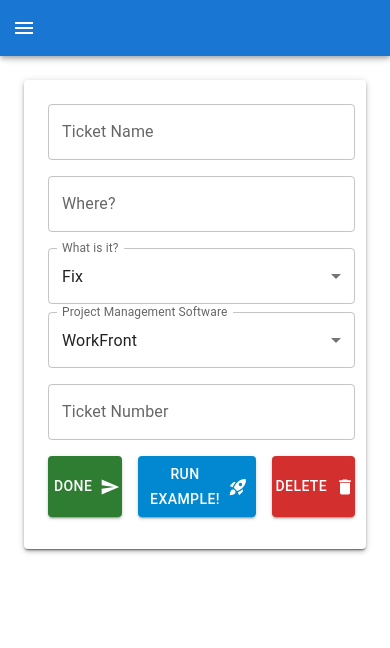
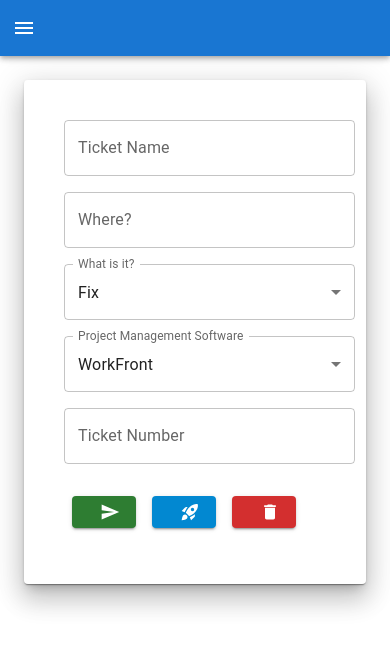
Before and after one commit to AlbertoSAP/NameBranchReact, a React (Create React App) app: page / in a window 390 px wide. Shown: the top 648 px of the page. Built offline with nearby package versions, Linux system fonts and the light colour scheme.

Commit message:
makes the form to create responsive branches

```diff
--- a/src/Components/CardComponent.tsx
+++ b/src/Components/CardComponent.tsx
@@ -3,6 +3,7 @@ import {
   Button,
   Card,
   CardContent,
+  Grid,
   Paper,
   Stack,
   TextField,
@@ -12,6 +13,7 @@ import SelectComponent from "../Shared/SelectComponent";
 import DeleteIcon from "@mui/icons-material/Delete";
 import SendIcon from "@mui/icons-material/Send";
 import { RocketLaunch } from "@mui/icons-material";
+import useScreenSize from "../Hooks/useScreenSize";
 
 const optionTypeTicket = [
   { name: "Fix", value: "fix" },
@@ -22,52 +24,82 @@ const optionTypeTicket = [
 const optionPMS = [{ name: "WorkFront", value: "WF" }];
 
 const CardComponent = () => {
+
+  const { width } = useScreenSize()
+
   return (
-    <Paper elevation={3}>
+    <Paper elevation={16} sx={{}}>
       <Card sx={{ minWidth: "100%" }}>
         <CardContent>
           <Box
             component="form"
             sx={{
               "& > :not(style)": { m: 1, width: "99%" },
+              flexGrow: 1,
             }}
             noValidate
             autoComplete="off"
           >
+            <Grid
+              container
+              spacing={{ xs: 2, md: 3 }}
+              columns={{ xs: 4, sm: 8, md: 12 }}
+            >
+              <Grid item xs={12} sm={12} md={12} key={1}>
                 <TextField
                   id="outlined-basic"
                   name="ticketName"
                   label="Ticket Name"
                   variant="outlined"
+                  sx={{
+                    width:'100%'
+                  }}
                 />
+              </Grid>
+              <Grid item xs={12} sm={4} md={6} key={1}>
                 <TextField
                   id="outlined-basic"
                   name="WhereWork"
                   label="Where?"
                   variant="outlined"
+                  sx={{
+                    width:'100%'
+                  }}
                 />
+              </Grid>
+              <Grid item xs={12} sm={4} md={6} key={1}>
                 <SelectComponent
                   selectLabel="What is it?"
                   mapOption={optionTypeTicket}
                 />
+              </Grid>
+              <Grid item xs={12} sm={4} md={6} key={1}>
                 <SelectComponent
                   selectLabel="Project Management Software"
                   mapOption={optionPMS}
                 />
+              </Grid>
+              <Grid item xs={12} sm={4} md={6} key={1}>
                 <TextField
                   id="outlined-basic"
                   label="Ticket Number"
                   variant="outlined"
                   type="number"
+                  sx={{
+                    width:'100%'
+                  }}
                 />
-            <Stack direction="row" spacing={2}>
+              </Grid>
+            </Grid>
+
+            <Stack direction="row" padding={3} spacing={2}>
               <Button
                 key="btnDone"
                 endIcon={<SendIcon />}
                 variant="contained"
                 color="success"
               >
-                Done
+               { width < 538 ? '':'Done'}
               </Button>
               <Button
                 key="btnRun"
@@ -75,7 +107,7 @@ const CardComponent = () => {
                 variant="contained"
                 color="info"
               >
-                Run Example!
+                { width < 538 ? '':'Run Example!'}
               </Button>
               <Button
                 key="btnDelete"
@@ -83,7 +115,7 @@ const CardComponent = () => {
                 variant="contained"
                 color="error"
               >
-                Delete
+                 { width < 538 ? '':'Delete'}
               </Button>
             </Stack>
           </Box>
```
Lines whose indentation alone changed are shown as unchanged.
